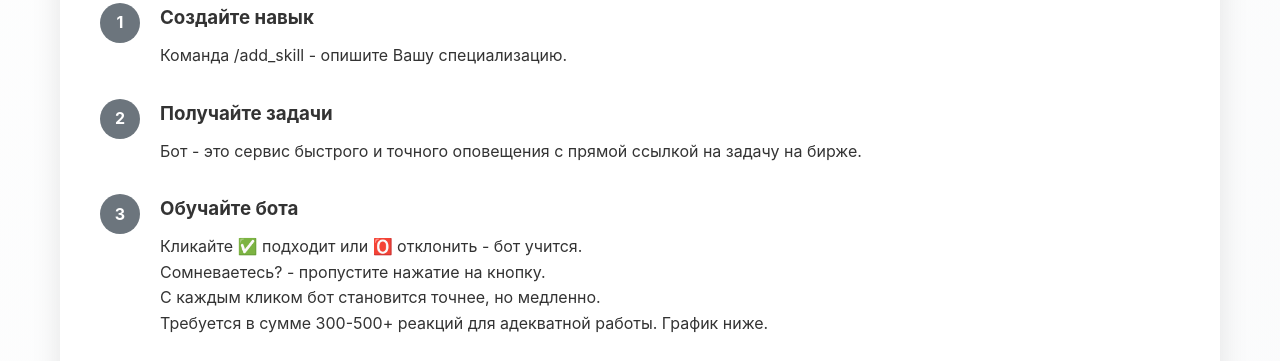
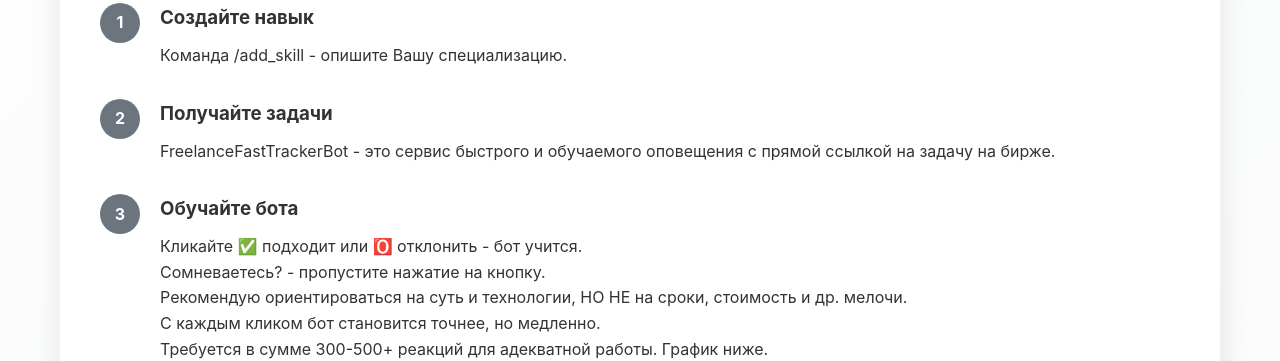
Before and after one commit to kolasdevpy/freelance-fast-tracker-bot, a plain HTML site: page index.html in a window 1280 px wide. Shown: the part 1685-2046 px from the top of the page. Drawn offline with Linux system fonts and the light colour scheme.

Commit message:
Update index.html

```diff
--- a/index.html
+++ b/index.html
@@ -406,7 +406,7 @@
                         <div class="step-number">2</div>
                         <div>
                             <h3>Получайте задачи</h3>
-                            <p>Бот - это сервис быстрого и точного оповещения с прямой ссылкой на задачу на бирже.</p>
+                            <p>FreelanceFastTrackerBot - это сервис быстрого и обучаемого оповещения с прямой ссылкой на задачу на бирже.</p>
                         </div>
                     </div>
 
@@ -417,6 +417,7 @@
                             <h3>Обучайте бота</h3>
                             <p>Кликайте ✅ подходит или 🅾️ отклонить - бот учится.</p>
                             <p>Сомневаетесь? - пропустите нажатие на кнопку.</p>
+                            <p>Рекомендую ориентироваться на суть и технологии, НО НЕ на сроки, стоимость и др. мелочи.</p>
                             <p>С каждым кликом бот становится точнее, но медленно.</p>
                             <p>Требуется в сумме 300-500+ реакций для адекватной работы. График ниже.</p>
                         </div>
```
